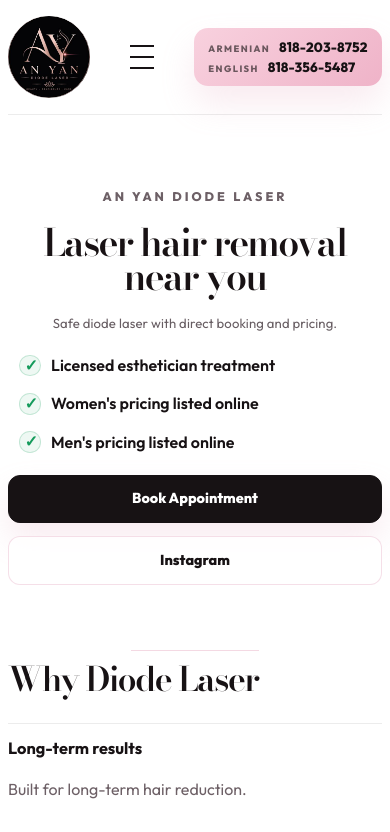
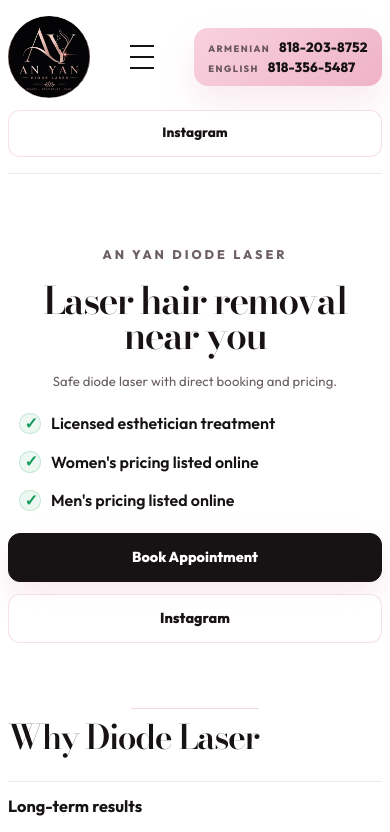
Before and after one commit to aroarakelyan1978-code/DIODE-LASER, a website: page index.html in a window 390 px wide. Shown: the top 832 px of the page. Drawn offline with nearby package versions, Linux system fonts and the light colour scheme.

Commit message:
Move Instagram button to header

```diff
--- a/app.js
+++ b/app.js
@@ -517,8 +517,6 @@ if (helpForm) {
     const name = (formData.get("name") || "").toString().trim();
     const mobile = (formData.get("mobile") || "").toString().trim();
     const note = (formData.get("note") || "").toString().trim();
-    const consent = formData.get("smsConsent") === "on";
-
     if (!name) {
       helpForm.querySelector('input[name="name"]')?.focus();
       return;
@@ -531,12 +529,6 @@ if (helpForm) {
 
     if (!note) {
       helpForm.querySelector('textarea[name="note"]')?.focus();
-      return;
-    }
-
-    if (!consent) {
-      helpForm.querySelector('input[name="smsConsent"]')?.focus();
-      setHelpFormFeedback("Please agree to receive a text reply before sending.");
       return;
     }
 
@@ -554,7 +546,7 @@ if (helpForm) {
         name,
         mobile,
         note,
-        consent,
+        consent: true,
       }),
     })
       .then(async (response) => {
--- a/index.html
+++ b/index.html
@@ -63,6 +63,15 @@
           <a href="#booking">Book</a>
           <a href="#faq">FAQ</a>
         </nav>
+
+        <a
+          class="button button-ghost header-instagram"
+          href="https://www.instagram.com/diode_laserr/"
+          target="_blank"
+          rel="noreferrer"
+        >
+          Instagram
+        </a>
 
         <div class="header-phone" aria-label="Contact phone numbers">
           <div class="phone-line">
@@ -234,14 +243,6 @@
             ></textarea>
           </label>
 
-          <label class="help-consent">
-            <input type="checkbox" name="smsConsent" required />
-            <span>
-              I agree to receive a text reply about my question at the number above. Message and data rates may apply.
-              Reply STOP to opt out.
-            </span>
-          </label>
-
           <button class="button button-primary button-full" type="submit">
             Confirm
           </button>
--- a/styles.css
+++ b/styles.css
@@ -133,6 +133,13 @@ main {
 .site-nav a:hover,
 .site-nav a:focus-visible {
   color: var(--ink);
+}
+
+.header-instagram {
+  min-height: 3rem;
+  padding-inline: 1.25rem;
+  justify-self: end;
+  white-space: nowrap;
 }
 
 .menu-toggle {
@@ -1221,7 +1228,7 @@ code {
 
   .header-inner {
     position: relative;
-    grid-template-columns: auto 1fr auto;
+    grid-template-columns: auto 1fr auto auto;
   }
 
   .site-nav {
@@ -1246,6 +1253,12 @@ code {
   .header-phone {
     min-height: 2.8rem;
     padding: 0.72rem 0.9rem;
+  }
+
+  .header-instagram {
+    min-height: 2.8rem;
+    padding-inline: 0.95rem;
+    font-size: 0.84rem;
   }
 }
 
@@ -1278,6 +1291,17 @@ code {
 
   .hero h1 {
     font-size: clamp(2.35rem, 9vw, 3.7rem);
+  }
+
+  .header-inner {
+    grid-template-columns: auto 1fr auto;
+    gap: 0.7rem;
+  }
+
+  .header-instagram {
+    order: 4;
+    grid-column: 1 / -1;
+    justify-self: start;
   }
 
   .hero-subtitle {
```
